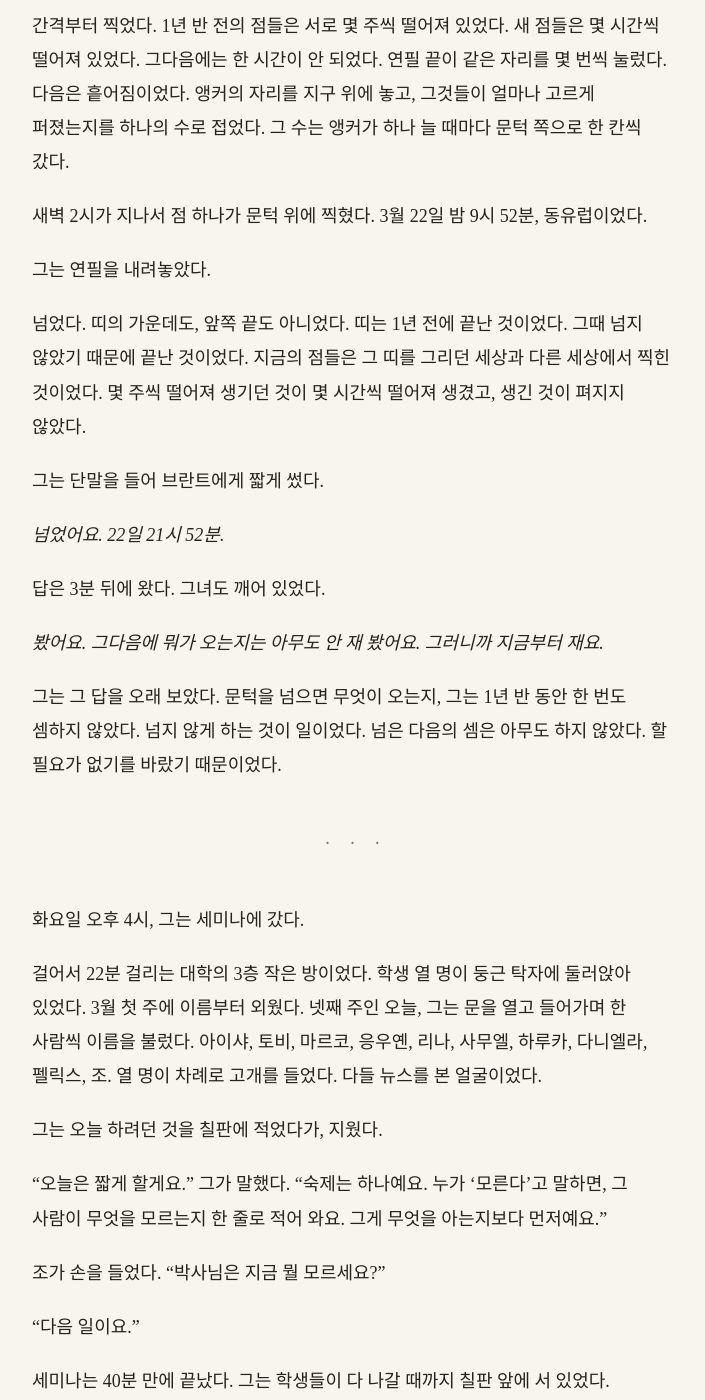
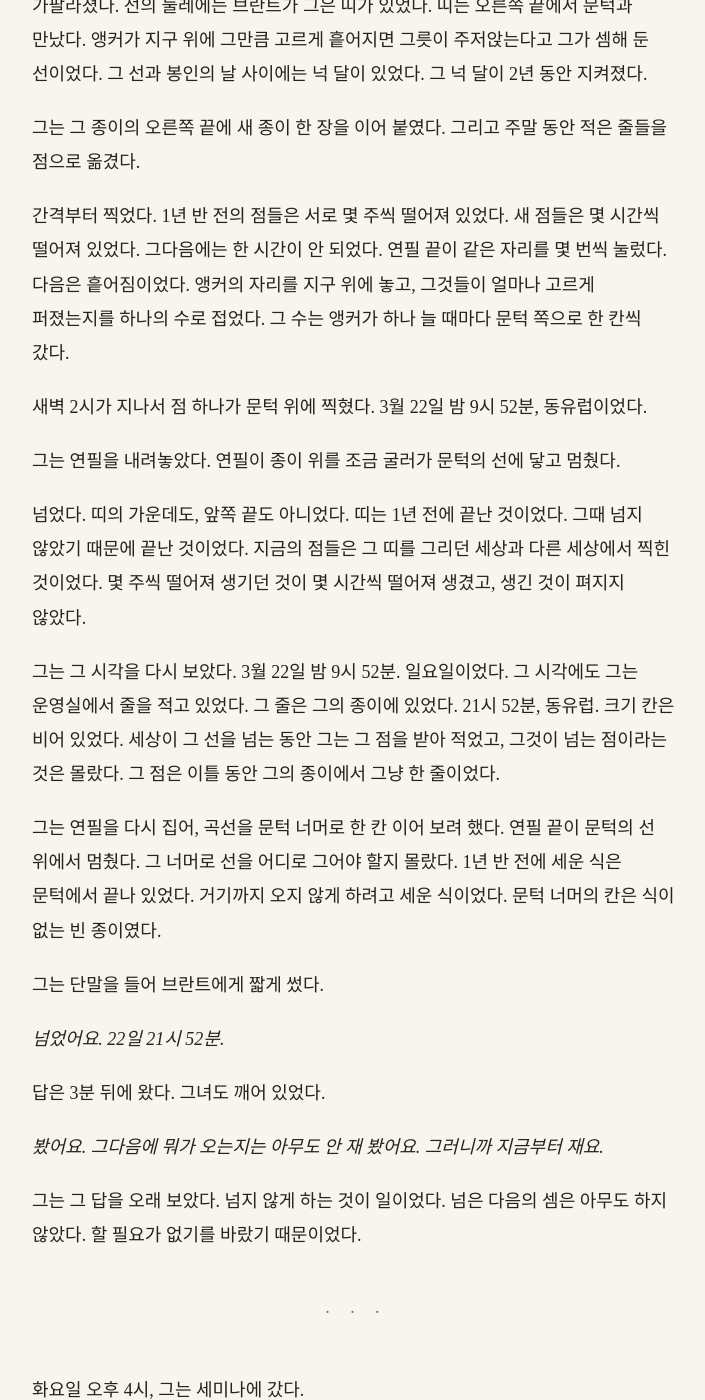
Before and after one commit to kangkkang/writer_s1_public, a Jekyll site: the page built from vol2/065.md, in a window 1280 px wide and 1400 px high, scrolled down 1528 px. Shown: the whole window, without its empty margins (284-989 px from the left). Built offline with Jekyll 4.4.1, drawn with Linux system fonts in a browser that asks for light colours; our own code applies the rules of GitHub Pages for plain Markdown files; some of the changed text lies outside the part shown.

Commit message:
Update from https://github.com/kangkkang/writer_s1/commit/858e59964d50ed153a6121e309d627b7c18f6b9d

```diff
--- a/vol2/065.md
+++ b/vol2/065.md
@@ -7,6 +7,8 @@
 새벽 1시 10분이었다. 3월 20일, 토요일이었다. 줄은 서른을 넘어 있었다.
 
 표지들 곁에는 초록 점이 있었다. 발신소 하나에 점 하나. 그 점들은 2년 동안 지도를 덮고 있었고, 지금도 덮고 있었다. 어느 점도 회색이 되지 않았다. 방화벽은 정상이라고 말하고 있었다. 정상인 방화벽이라면 생긴 앵커를 몇 분 안에 폈다. 그는 2년 동안 그것을 수천 번 보았다. 오늘 밤에는 하나도 펴지지 않았다.
+
+첫 표지는 금요일 밤 10시 41분이었다. 경보가 그의 귀에 온 것은 그 4분 뒤였고, 그때 그는 새 집의 거실에서 셔츠 단추를 풀고 있었다. 그는 휴대전화에 지도를 띄워 놓고 손목시계를 보았다. 정정은 몇 분이면 걸렸다. 2년 동안 10분을 넘긴 적이 없었다. 10분이 지났다. 15분. 20분째에 그는 풀었던 단추를 다시 채우고 있었다. 30분째에 그는 경호원의 차 안에 있었다. 그사이에 표지가 둘 더 켜졌다.
 
 그는 그 까닭을 종이에 적지 않았다. 아직 적을 것이 없었다.
 
@@ -32,9 +34,13 @@
 
 새벽 2시가 지나서 점 하나가 문턱 위에 찍혔다. 3월 22일 밤 9시 52분, 동유럽이었다.
 
-그는 연필을 내려놓았다.
+그는 연필을 내려놓았다. 연필이 종이 위를 조금 굴러가 문턱의 선에 닿고 멈췄다.
 
 넘었다. 띠의 가운데도, 앞쪽 끝도 아니었다. 띠는 1년 전에 끝난 것이었다. 그때 넘지 않았기 때문에 끝난 것이었다. 지금의 점들은 그 띠를 그리던 세상과 다른 세상에서 찍힌 것이었다. 몇 주씩 떨어져 생기던 것이 몇 시간씩 떨어져 생겼고, 생긴 것이 펴지지 않았다.
+
+그는 그 시각을 다시 보았다. 3월 22일 밤 9시 52분. 일요일이었다. 그 시각에도 그는 운영실에서 줄을 적고 있었다. 그 줄은 그의 종이에 있었다. 21시 52분, 동유럽. 크기 칸은 비어 있었다. 세상이 그 선을 넘는 동안 그는 그 점을 받아 적었고, 그것이 넘는 점이라는 것은 몰랐다. 그 점은 이틀 동안 그의 종이에서 그냥 한 줄이었다.
+
+그는 연필을 다시 집어, 곡선을 문턱 너머로 한 칸 이어 보려 했다. 연필 끝이 문턱의 선 위에서 멈췄다. 그 너머로 선을 어디로 그어야 할지 몰랐다. 1년 반 전에 세운 식은 문턱에서 끝나 있었다. 거기까지 오지 않게 하려고 세운 식이었다. 문턱 너머의 칸은 식이 없는 빈 종이였다.
 
 그는 단말을 들어 브란트에게 짧게 썼다.
 
@@ -44,7 +50,7 @@
 
 *봤어요. 그다음에 뭐가 오는지는 아무도 안 재 봤어요. 그러니까 지금부터 재요.*
 
-그는 그 답을 오래 보았다. 문턱을 넘으면 무엇이 오는지, 그는 1년 반 동안 한 번도 셈하지 않았다. 넘지 않게 하는 것이 일이었다. 넘은 다음의 셈은 아무도 하지 않았다. 할 필요가 없기를 바랐기 때문이었다.
+그는 그 답을 오래 보았다. 넘지 않게 하는 것이 일이었다. 넘은 다음의 셈은 아무도 하지 않았다. 할 필요가 없기를 바랐기 때문이었다.
 
 ---
 
@@ -62,9 +68,13 @@
 
 세미나는 40분 만에 끝났다. 그는 학생들이 다 나갈 때까지 칠판 앞에 서 있었다.
 
-그날 저녁 《라 마르주》의 웹판에 짧은 기사가 실렸다. 바스토 동쪽, 셋째 탑. 운영원의 이름이 성까지 적혀 있었다. 기사의 둘째 단락에 너비가 있었다. *이랑 셋과 고속도로, 그 너머 몇백 미터. 길 건너 끝은 보이지 않았다.*
+그날 저녁 《라 마르주》의 웹판에 짧은 기사가 실렸다. 바스토 동쪽, 셋째 탑. 운영원의 이름이 성까지 적혀 있었다. 기사의 둘째 단락에 너비가 있었다.
 
-그는 앵커들을 적은 종이를 펴고, 3월 19일 밤 10시 41분 줄의 비어 있던 크기 칸에 그 너비를 옮겨 적었다. 출처 칸에는 이렇게 적었다. *클레망스 로랑 — 본 사람.*
+*이랑 셋과 고속도로, 그 너머 몇백 미터. 길 건너 끝은 보이지 않았다.*
+
+그는 앵커들을 적은 종이를 펴고, 3월 19일 밤 10시 41분 줄의 비어 있던 크기 칸에 그 너비를 옮겨 적었다. 출처 칸에는 이렇게 적었다.
+
+*클레망스 로랑 — 본 사람.*
 
 전화는 걸지 않았다. 그녀도 걸지 않았다. 그 줄의 크기는 위성의 어림보다 정확했다.
 
@@ -80,7 +90,7 @@
 
 "원시 시각 차를 보여 줘요. 앨런 편차 말고요." 그가 말했다. 시계들이 서로 얼마나 흔들렸는지 다듬어 그린 그림 말고, 다듬기 전의 숫자를 그대로 보자는 말이었다.
 
-브란트가 숫자를 띄웠다. 세 시계의 줄이 나란히 내려가 있었다. 4분 12초 동안 셋이 함께 한쪽으로 밀렸고, 밀린 크기가 거의 같았다. 그리고 셋이 함께 제자리로 돌아왔다. 고장이라면 셋이 같이 틀릴 까닭이 없었다. 세 대는 서로 다른 해에 다른 공장에서 만든 것이었다.
+브란트가 숫자를 띄웠다. 세 시계의 줄이 거의 한 줄로 겹쳐 내려가 있었다. 4분 12초 동안 셋이 함께 한쪽으로 밀렸다. 그리고 셋이 함께 제자리로 돌아왔다. 고장이라면 셋이 같이 틀릴 까닭이 없었다. 세 대는 서로 다른 해에 다른 공장에서 만든 것이었다.
 
 "그 동네 수신기들은요?"
 
@@ -92,15 +102,21 @@
 
 그는 화면을 보았다. 앵커가 아니었다. 모양이 찢어진 것이 아니었다. 모양은 그대로인데, 그 안에서 시계가 다르게 갔다. 시계를 가게 하는 것은 원자 안의 힘이었다. 그 힘이 4분 동안, 그 동네에서만, 조금 달라졌다.
 
+앵커는 자리를 베었다. 베인 자리에는 경계면이 있었고, 경계면 앞에는 테이프를 칠 수 있었다. 사람들은 테이프 앞에 의자를 펴고 기다릴 수 있었다. 이것에는 경계면이 없었다. 관측소 둘레의 무엇이든, 그 4분 동안 같은 어긋남 아래 있었다. 그 동네의 시계와 수신기와, 그 시각에 그 동네에서 자고 있던 사람들이. 테이프를 칠 자리가 없었다.
+
 "그대로 대 놔요. 오늘부터 끊지 말고요. 다른 관측소도 전부." 그가 말했다.
 
 "벌써 그러고 있어요." 브란트가 말했다. 그리고 귀를 짚고 짧게 끊어 불렀다. "S-14. 02시 11분. 4분 12초. 원시 자료 보존." 프롬이 그것을 받아 적었다.
 
 전화를 끊고 그는 새 종이를 꺼냈다. 이번에는 칸을 그었다. 세 칸이었다.
 
-맨 위에 적었다. *깊이. 지속. 점유.*
+맨 위에 적었다.
 
-한 번 지나갈 때 얼마나 틀어지는지. 한 곳이 틀린 채 얼마나 머무는지. 한 곳이 1년 가운데 얼마 동안 틀린 채 있는지. 첫 줄에 적었다. *4월 7일 02:11. S-14. 깊이 — 세 시계의 밀림에서 거꾸로. 지속 4분 12초. 점유 — 하루에 4분 12초.*
+*깊이. 지속. 점유.*
+
+한 번 지나갈 때 얼마나 틀어지는지. 한 곳이 틀린 채 얼마나 머무는지. 한 곳이 1년 가운데 얼마 동안 틀린 채 있는지. 첫 줄에 적었다.
+
+*4월 7일 02:11. S-14. 깊이 — 세 시계의 밀림에서 거꾸로. 지속 4분 12초. 점유 — 하루에 4분 12초.*
 
 점유 칸의 숫자는 하루 치였다. 1년 치가 되려면 이 표가 1년을 가야 했다.
 
@@ -112,11 +128,19 @@
 
 목요일 저녁, 그는 새 집으로 돌아갔다.
 
-14층의 거실은 불이 반쯤 켜져 있었다. 가사 로봇이 소파 곁에서 그가 아침에 벗어 둔 셔츠를 개고 있었다. 왼쪽 소매를 접고, 오른쪽 소매를 접다가, 거기서 멈췄다. 셔츠의 반이 접힌 채 로봇의 손에 걸려 있었다. 로봇의 등에서 작은 불이 노랗게 깜박였다. 그는 그것을 보다가, 셔츠를 로봇의 손에서 빼내 의자 등받이에 걸었다. 로봇은 손을 든 채로 서 있다가, 몇 초 뒤에 손을 내리고 충전대로 돌아갔다.
+14층의 거실은 불이 반쯤 켜져 있었다. 가사 로봇이 소파 곁에서 그가 아침에 벗어 둔 셔츠를 개고 있었다. 왼쪽 소매를 접고, 오른쪽 소매를 접다가, 거기서 멈췄다. 셔츠의 반이 접힌 채 로봇의 손에 걸려 있었다. 로봇의 등에서 작은 불이 노랗게 깜박였다. 그는 그것을 보다가, 셔츠를 로봇의 손에서 빼냈다. 깃은 아직 접히기 전이었다. 비뚤어질 자리까지 가지 못했다. 그는 그것을 의자 등받이에 걸었다. 로봇은 손을 든 채로 서 있다가, 몇 초 뒤에 손을 내리고 충전대로 돌아갔다.
 
 부엌의 영양 합성기에 저녁을 시켰다. 기계가 웅 하고 돌다가 반쯤 찬 그릇을 내놓고 멎었다. 화면에 *재료 비율 확인 중*이 떴다가 사라졌다. 그는 반 그릇을 선 채로 먹었다. 맛은 늘 먹던 것과 같았다. 양만 반이었다.
 
-뉴스는 소리를 끄고 틀어 두었다. 화면 아래로 글줄이 흘렀다. *남미 일부 지역 인증 서버 장애 — 이식형 심장 보조 장치 등 구독 기기 일부 최소 모드 전환, 당국 "생명 유지 기능은 정상".* 그다음 줄. *북아프리카 도시 주민들 "몇 분간 몸이 달아올랐다" — 보건 당국 "원인 조사 중".* 그다음 줄은 두 나라의 외무부가 서로를 향해 낸 성명이었다.
+뉴스는 소리를 끄고 틀어 두었다. 화면 아래로 글줄이 흘렀다.
+
+*남미 일부 지역 인증 서버 장애 — 이식형 심장 보조 장치 등 구독 기기 일부 최소 모드 전환, 당국 "생명 유지 기능은 정상".*
+
+그다음 줄.
+
+*북아프리카 도시 주민들 "몇 분간 몸이 달아올랐다" — 보건 당국 "원인 조사 중".*
+
+그다음 줄은 두 나라의 외무부가 서로를 향해 낸 성명이었다.
 
 그는 화면을 껐다.
 
@@ -136,7 +160,7 @@
 
 "공격이면 차라리 다행입니다." 남자가 말했다. "시계가 틀렸다는 건 원자 안의 힘이 틀렸다는 겁니다. 우리가 아는 것 가운데 그걸 할 수 있는 건 하나밖에 없어요. 진공이 더 낮은 데로 떨어지는 겁니다. 그러면 그 자리에서 거품이 생기고, 그 벽이 빛의 속도로 퍼집니다." 남자의 펜이 멈췄다. "이게 거품이면 우리는 경고도 못 받습니다. 이 회의도 못 끝냅니다."
 
-회의실이 조용해졌다. 칸들 속의 얼굴이 하나씩 굳었다. 누군가 칸 밖의 누군가에게 고개를 돌렸다.
+회의실이 조용해졌다. 칸들 속의 얼굴이 하나씩 굳었다. 누군가 칸 밖의 누군가에게 고개를 돌렸다. 칸 하나에서 사람이 일어나 화면 밖으로 나갔다. 빈 의자와 서가만 남았다. 아무도 그 칸을 말하지 않았다.
 
 그는 4초 늦게 대답했다. 그 4초 동안 빛이 지구를 서른 바퀴 도는 셈을 했다.
 
@@ -150,9 +174,9 @@
 
 브란트가 이어 말했다. 공식 회의라 그녀의 말투가 바뀌어 있었다. "네 지점 모두 원시 자료를 보존했습니다. 같은 방향, 비슷한 크기, 서로 다른 시계입니다. 고장이라는 가설은 기각합니다. 거품이라는 가설도 기각합니다."
 
-펜을 쥔 남자가 그 표를 오래 보았다. 그리고 펜을 내려놓았다. 남자의 어깨가 내려가는 것이 칸 밖에서도 보였다.
+펜을 쥔 남자가 그 표를 오래 보았다. 그리고 펜을 탁자에 내려놓았다. 작은 소리가 회선을 타고 이쪽 회의실까지 왔다. 남자의 어깨가 내려가는 것이 칸 밖에서도 보였다.
 
-안도가 회의실을 지나갔다. 칸들 속에서 사람들이 숨을 쉬었다. 누군가 웃었다가 웃음을 거두었다. 헤들룬드가 성명 묶음 위에 손바닥을 얹었다. 몇 초 동안 아무도 다음 말을 하지 않았다.
+안도가 회의실을 지나갔다. 칸들 속에서 사람들이 숨을 쉬었다. 누군가 웃었다가 웃음을 거두었다. 빈 칸의 의자로 사람이 돌아와 앉았다. 눈가를 손등으로 한 번 훔쳤다. 헤들룬드가 성명 묶음 위에 손바닥을 얹었다. 몇 초 동안 아무도 다음 말을 하지 않았다.
 
 그다음 말을 한 것은 칸 맨 아래 줄의 여자였다. 목소리가 작았다.
 
@@ -178,4 +202,6 @@
 
 표의 맨 아래 줄 밑에는 빈칸이 많았다. 내일은 거기 한 줄이 더 적힐 것이었다. 그다음 날도. 점유 칸의 하루가 1년이 될 때까지.
 
+표 바로 왼쪽에 계획의 다섯째 줄이 있었다. 잠 일곱 시간. 휴대전화의 시계는 새벽 1시를 넘어 있었다.
+
 셔츠는 의자 등받이에 걸려 있었다. 반쯤 접힌 자국이 그대로 남아 있었다. 오늘은 아무도 그것을 개지 않았다.
```
Also changed, not shown: vol2/064.md (+6 -2 lines).
